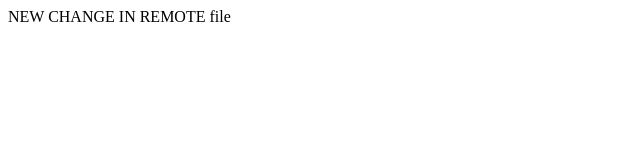
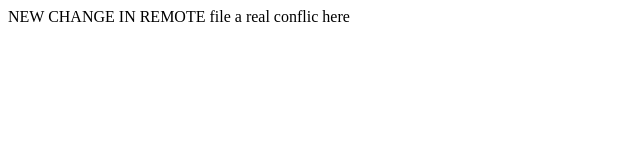
Before and after one commit to CristianDanutTudorache/test1, a plain HTML site: page dir2/index.html in a window 1280 px wide. Shown: the whole page, without its empty margins (0-640 px from the left). Drawn offline with Linux system fonts and the light colour scheme.

Commit message:
Update index.html
a real conflict in the same file

```diff
--- a/dir2/index.html
+++ b/dir2/index.html
@@ -6,5 +6,9 @@
 </head>
 <body>
 NEW CHANGE IN REMOTE file
+a real conflic here
+
+
+
 </body>
 </html>
```
